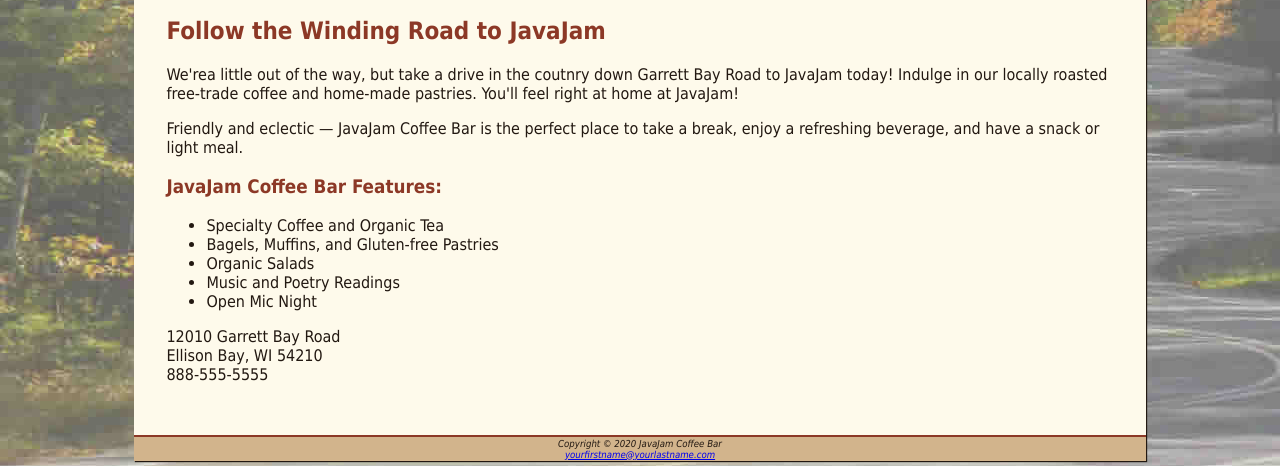
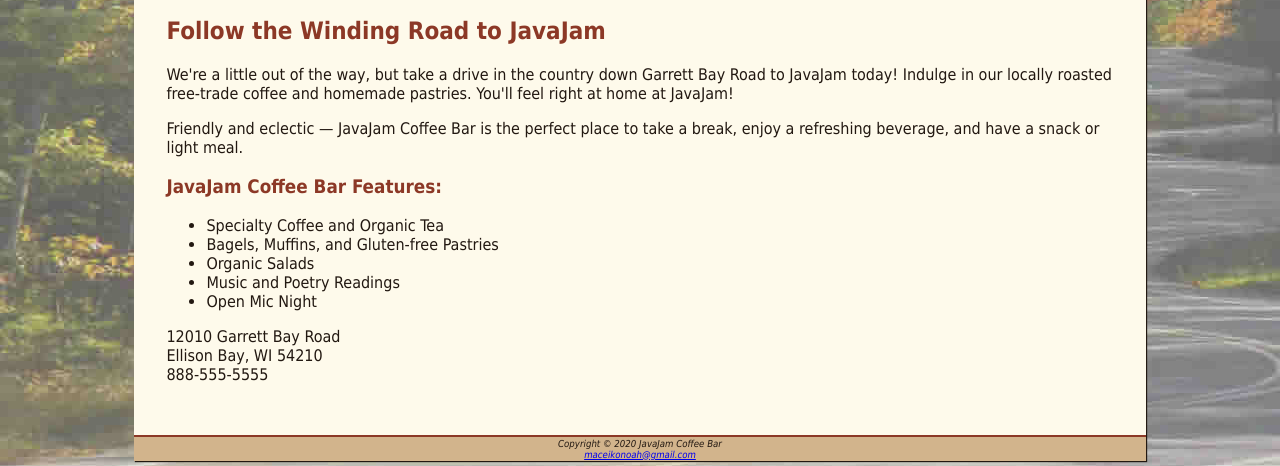
Before and after one commit to NoahakaFleaMan/javajam1, a plain HTML site: page index.html in a window 1280 px wide. Shown: the part 479-945 px from the top of the page. Drawn offline with Linux system fonts and the light colour scheme; files whose address does not match are found by name.

Commit message:
Update index.html

```diff
--- a/index.html
+++ b/index.html
@@ -25,7 +25,7 @@
 
   <main>
     <h2>Follow the Winding Road to JavaJam</h2>
-    <p>We'rea little out of the way, but take a drive in the coutnry down Garrett Bay Road to JavaJam today! Indulge in our locally roasted free-trade coffee and home-made pastries. You'll feel right at home at JavaJam!</p>
+    <p> We're a little out of the way, but take a drive in the country down Garrett Bay Road to JavaJam today! Indulge in our locally roasted free-trade coffee and homemade pastries. You'll feel right at home at JavaJam!</p>
 
     <p>Friendly and eclectic &mdash; JavaJam Coffee Bar is the perfect place to take a break,
 enjoy a refreshing beverage, and have a snack or light meal.</p>
@@ -47,7 +47,7 @@ enjoy a refreshing beverage, and have a snack or light meal.</p>
 
   <footer>
 Copyright &copy; 2020 JavaJam Coffee Bar<br>
-<a href="mailto:yourfirstname@yourlastname.com">yourfirstname@yourlastname.com</a>
+<a href="mailto:maceikonoah@gmail.com">maceikonoah@gmail.com</a>
   </footer>
 
 </div>
```
